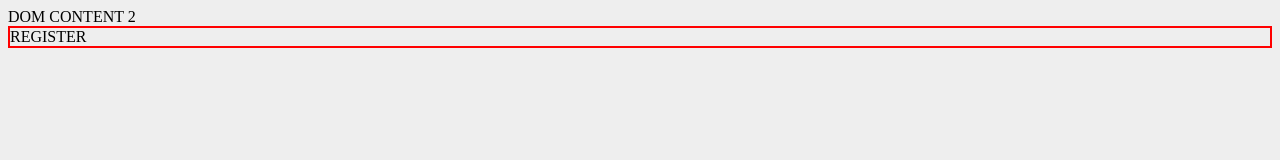
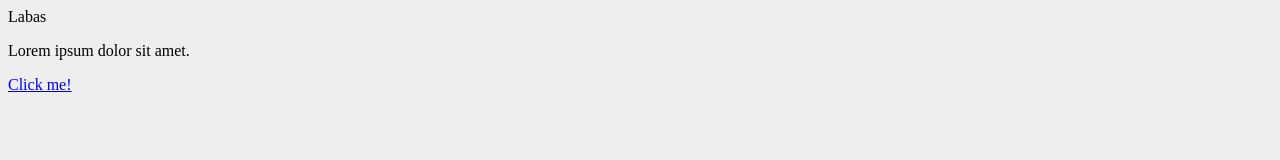
Before and after one commit to Vida011/1-dom, a website: page index.html in a window 1280 px wide. Drawn offline with Linux system fonts and the light colour scheme.

Commit message:
uzduotis 1

```diff
--- a/index.html
+++ b/index.html
@@ -10,10 +10,11 @@
 </head>
 
 <body>
-    DOM CONTENT 2
-    <form>
-        REGISTER
-        </form>
+    <h>Labas</h>
+    <p>Lorem ipsum dolor sit amet.</p>
+    <a href="#">Click me!</a>
+
+    <script src="./js/mai.js" type="module" defer></script>
 </body>
 
 </html>
```
